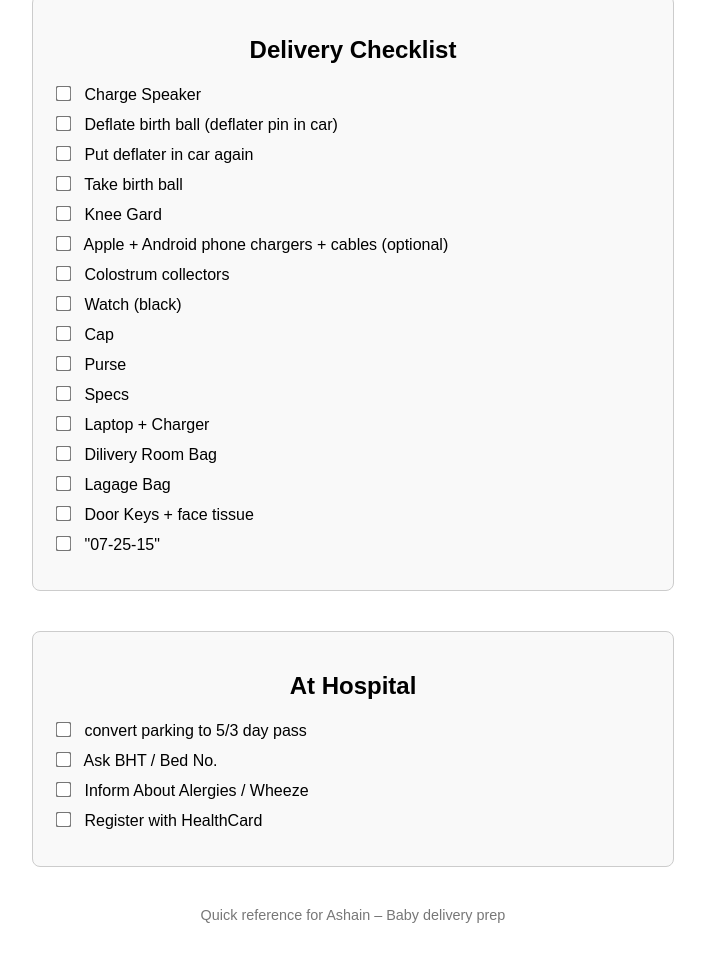
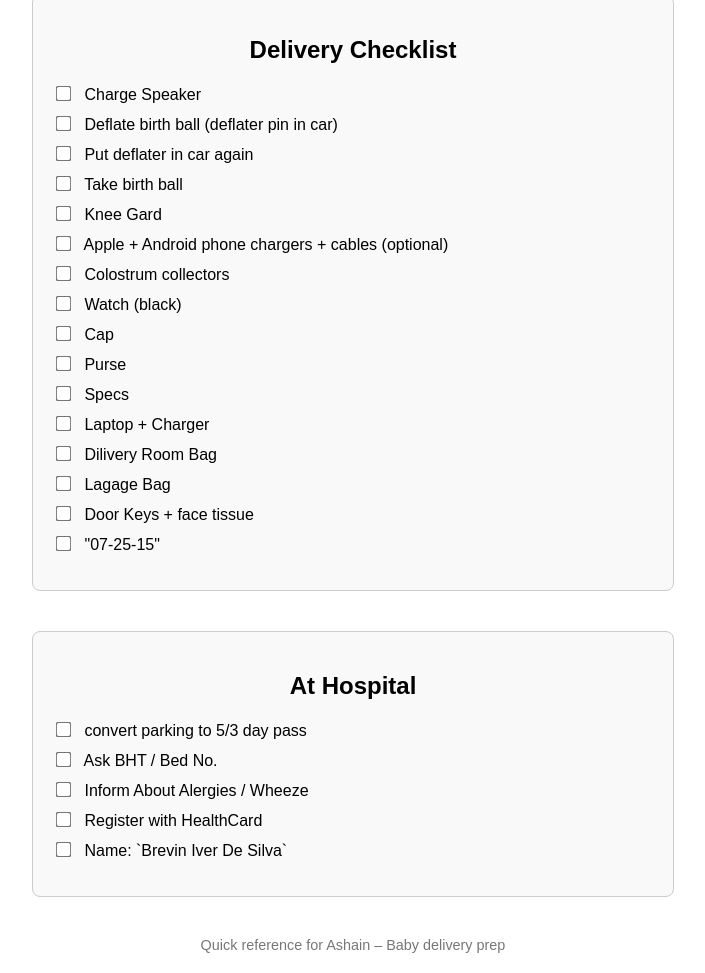
Before and after one commit to ashaino/brevin, a plain HTML site: page index.html in a window 1280 px wide. Shown: the part 820-1793 px from the top of the page, without its empty margins (287-992 px from the left). Before the commit the page ends 1763 px from the top, so only its background shows below. Drawn offline with Linux system fonts and the light colour scheme.

Commit message:
Update index.html

```diff
--- a/index.html
+++ b/index.html
@@ -156,6 +156,7 @@
       <li><label><input type="checkbox"> Ask BHT / Bed No.</label></li>
       <li><label><input type="checkbox"> Inform About Alergies / Wheeze</label></li>
       <li><label><input type="checkbox"> Register with HealthCard</label></li>
+      <li><label><input type="checkbox"> Name: `Brevin Iver De Silva`</label></li>
     </ul>
   </div>
 
```
